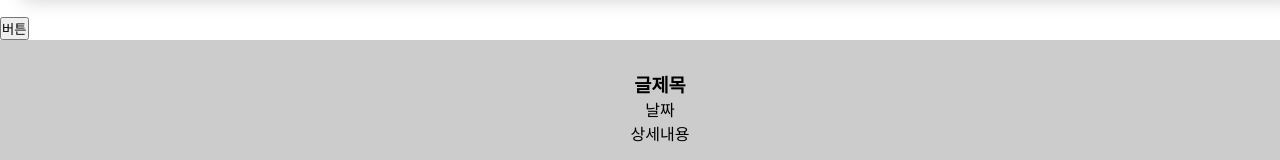
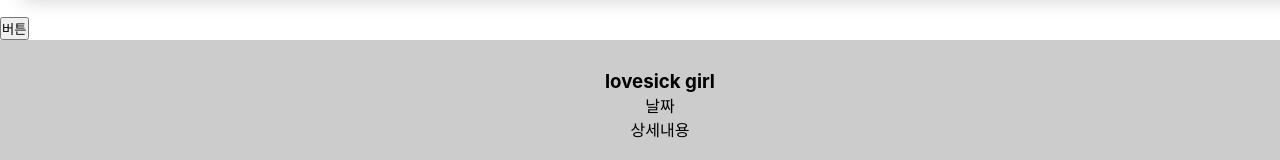
Before and after one commit to simigeum/blog, a React (Create React App) app: page / in a window 1280 px wide. Both pictures are taken after a click on the button "버튼". Shown: the part 402-562 px from the top of the page. Built offline with nearby package versions, Linux system fonts and the light colour scheme.

Commit message:
🎈 Props

```diff
--- a/src/App.js
+++ b/src/App.js
@@ -58,7 +58,7 @@ function postList(){
 
 {
   modal === true
-  ? <Modal></Modal>
+  ? <Modal postName={postName}></Modal>
   : null
 }
 
@@ -66,10 +66,10 @@ function postList(){
   );
 }
 
-function Modal(){
+function Modal(props){
   return (
     <div className="modal">
-      <h3>글제목</h3>
+      <h3> { props.postName[1] }</h3>
       <p>날짜</p>
       <p>상세내용</p>
     </div>
```
